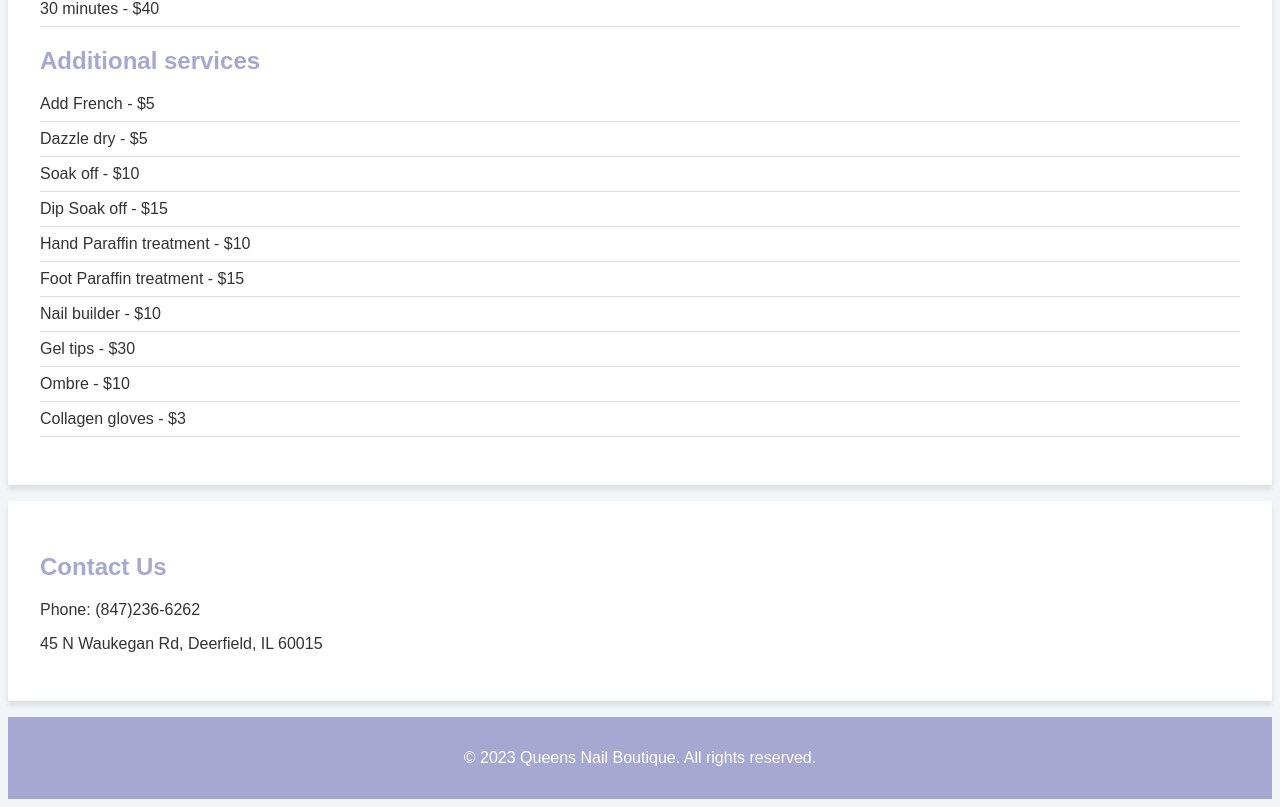
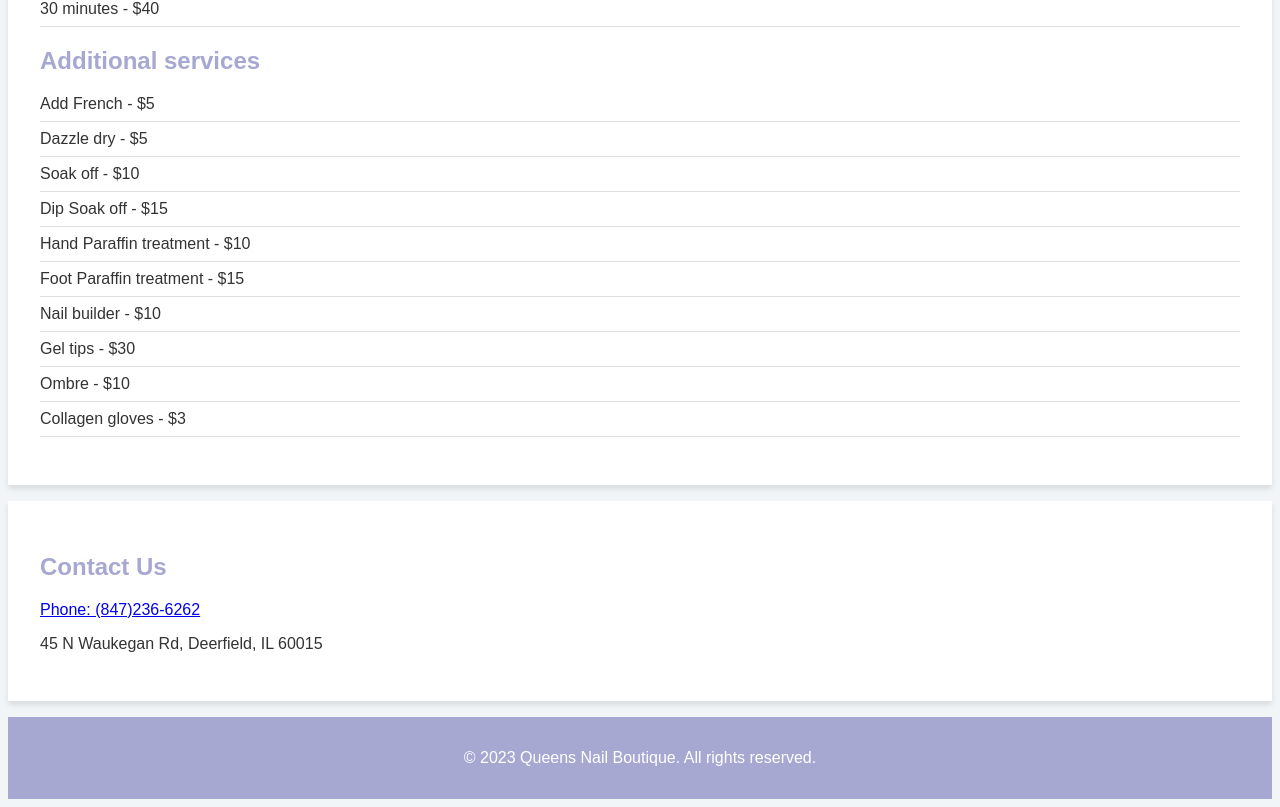
Before and after one commit to JAABO/queensnail, a plain HTML site: page index.html in a window 1280 px wide. Shown: the part 1487-2294 px from the top of the page. Drawn offline with Linux system fonts and the light colour scheme.

Commit message:
Update index.html

```diff
--- a/index.html
+++ b/index.html
@@ -78,7 +78,7 @@
 
    <section id="contact" class="section">
        <h1>Contact Us</h1>
-       <p href="tel:8472366262">Phone: (847)236-6262</p>
+       <p><a href="tel:8472366262">Phone: (847)236-6262</a></p>
        <p>45 N Waukegan Rd, Deerfield, IL 60015</p>
    </section>
 
```
